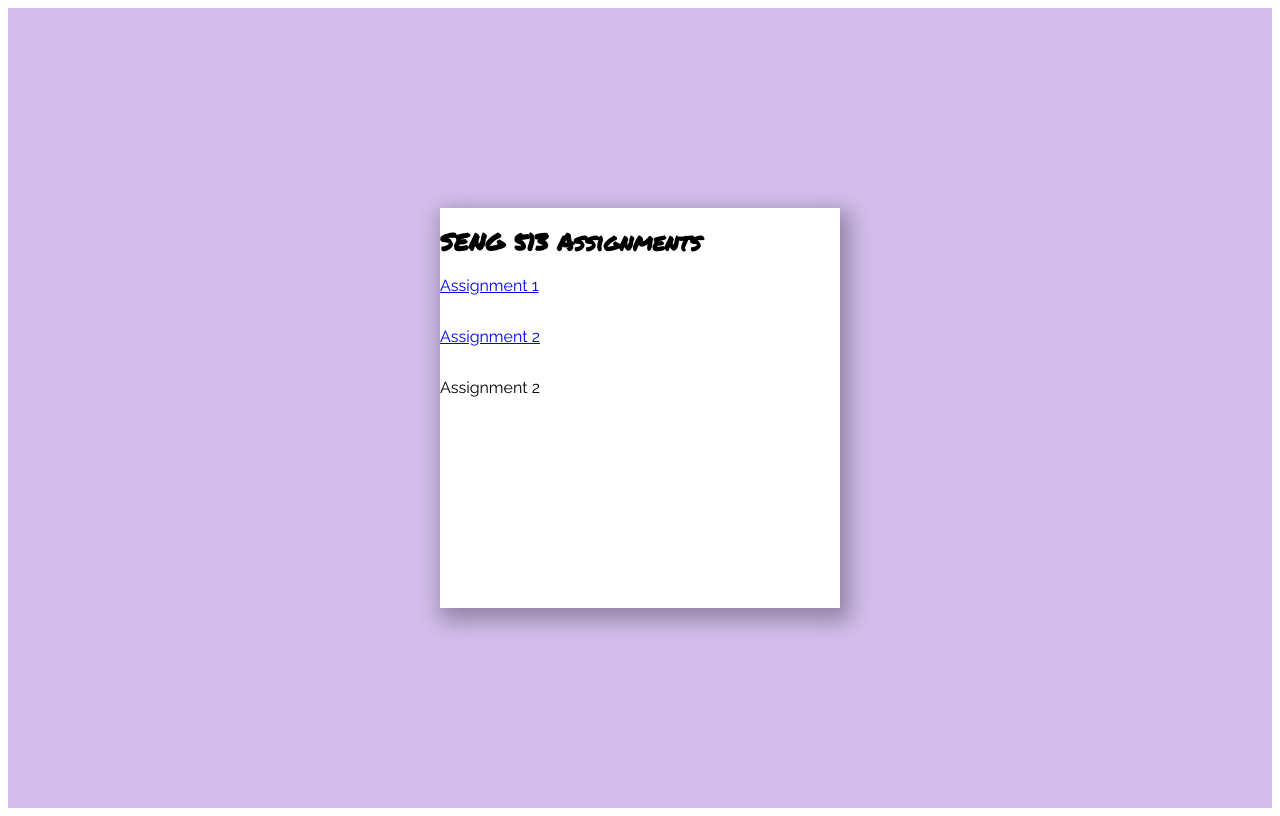
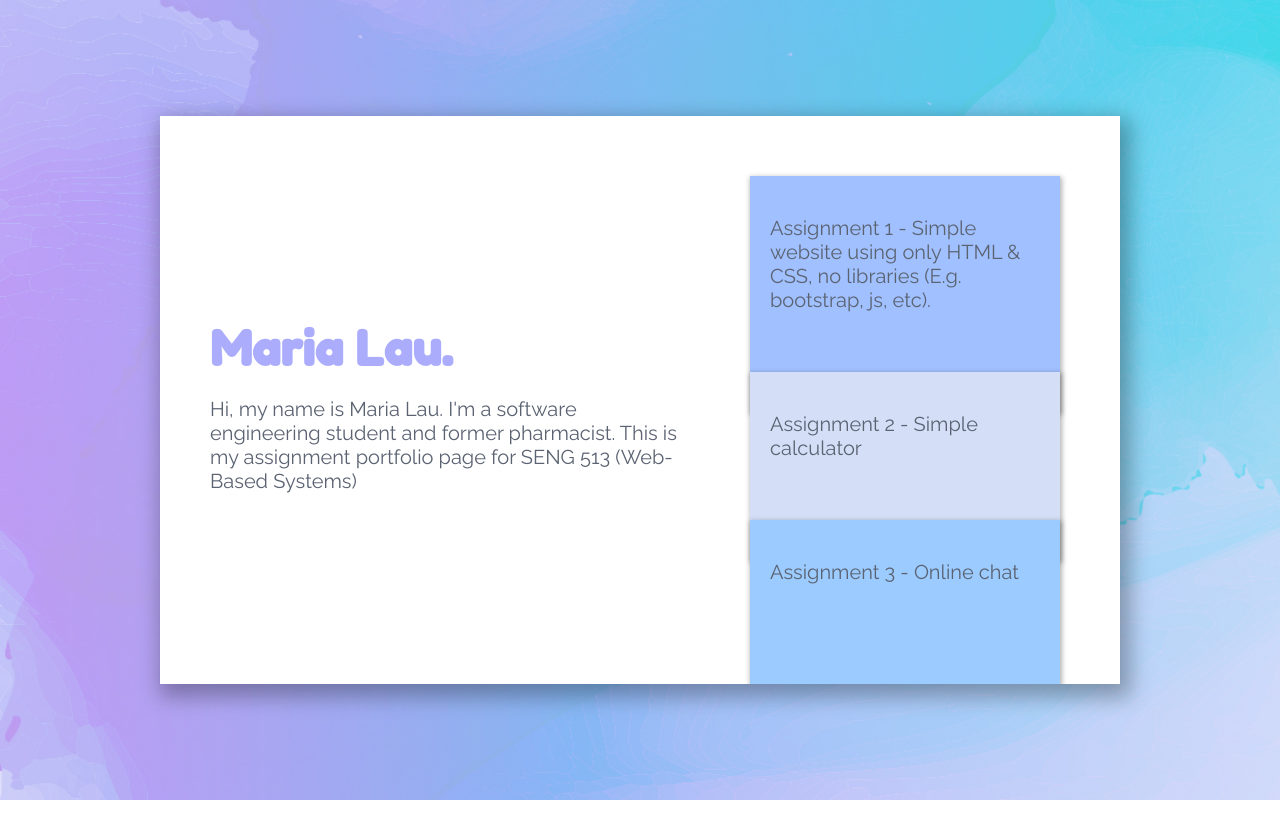
Before and after one commit to maria-lau/maria-lau.github.io, a plain HTML site: page index.html in a window 1280 px wide. Drawn offline with Linux system fonts and the light colour scheme.

Commit message:
spruce up main assignment page

```diff
--- a/index.css
+++ b/index.css
@@ -1,6 +1,15 @@
+body, html {
+    height: 100%;
+    width: 100%;
+    margin: 0;
+  }
+
 .background {
-    background-color: #D3BDEC;
-    height: 100vh;
+    background-image: url(photos/WaterColours.jpg);
+    background-repeat: no-repeat;
+    background-size: cover;
+    height: 100%;
+    width: 100%;
     display: flex;
     justify-content: center;
     align-items: center;
@@ -20,20 +29,62 @@
 
 .content {
     background-color: white;
-    box-shadow:  5px 8px 20px 5px rgba(0,0,0,0.3);
-    min-height: 50vh;
-    min-width: 50vh;
+    justify-content: space-between;
+    box-shadow: 5px 8px 20px 5px rgba(0, 0, 0, 0.3);
+    max-height: 75vh;
+    max-width: 75vw;
     overflow-y: scroll;
 }
 
+.about {
+    margin-left: 50px;
+    justify-content: center;
+    min-width: 30%;
+    max-width: 50%;
+    text-align: left;
+}
+
+.portfolio {
+    margin: 50px;
+    justify-content: center;
+    min-width: 30%;
+    max-width: 50%;
+}
+
 h1 {
-    font-family: 'Permanent Marker', cursive;
-    font-size: 24px;
+    color: #ABADFC;
+    font-family: 'Fredoka One', sans-serif;
+    font-size: 48px;
     margin-bottom: 0;
 }
 
 p {
     font-family: 'Raleway', sans-serif;
-    font-size: 16px;
-    text-align: left;
+    color: #5B6372;
+    font-size: 20px;
+    width: 100%;
 }
+
+a {
+    text-decoration: none;
+}
+
+.assignment {
+    box-shadow: 1px 2px 5px 1px rgba(0, 0, 0, 0.3);
+    height: 100%;
+    width: 100%;
+    padding: 20px;
+    margin: 10px;
+}
+
+.assignment1 {
+    background-color: #A0C0FF;
+}
+
+.assignment2 {
+    background-color: #D4DFF7;
+}
+
+.assignment3 {
+    background-color: #9BCBFF;
+}
--- a/index.html
+++ b/index.html
@@ -3,17 +3,39 @@
 
 <head>
     <link rel="stylesheet" type="text/css" href="index.css">
-    <link href="https://fonts.googleapis.com/css?family=Permanent+Marker|Major+Mono+Display|Raleway&display=swap"
-        rel="stylesheet">
+    <link href="https://fonts.googleapis.com/css?family=Fredoka+One|Raleway&display=swap" rel="stylesheet">
 </head>
 
 <body>
     <div class="background">
-        <div class="content flex-column">
-            <h1>SENG 513 Assignments</h1>
-            <p><a href="assignment1/index.html">Assignment 1</a></p>
-            <p><a href="/assignment2/calculator.html">Assignment 2</a></p>
-            <p><a>Assignment 2</a></p>
+        <div class="content flex-row">
+            <div class="about flex-column">
+                <h1>Maria Lau.</h1>
+                <p>Hi, my name is Maria Lau.
+                    I'm a software engineering student and former pharmacist.
+                    This is my assignment portfolio page for SENG 513 (Web-Based Systems)
+                </p>
+            </div>
+            <div class="portfolio flex-column">
+                <a href="assignment1/index.html">
+                    <div class="assignment assignment1">
+                        <p>
+                            Assignment 1 -
+                            Simple website using only HTML & CSS, no libraries (E.g. bootstrap, js, etc).
+                        </p>
+                    </div>
+                </a>
+                <a href="assignment2/calculator.html">
+                    <div class="assignment assignment2">
+                        <p>Assignment 2 - Simple calculator</p>
+                    </div>
+                </a>
+                <a>
+                    <div class="assignment assignment3">
+                        <p>Assignment 3 - Online chat</p>
+                    </div>
+                </a>
+            </div>
         </div>
     </div>
 </body>
```
Also changed, not shown: photos/WaterColours.jpg (added).
